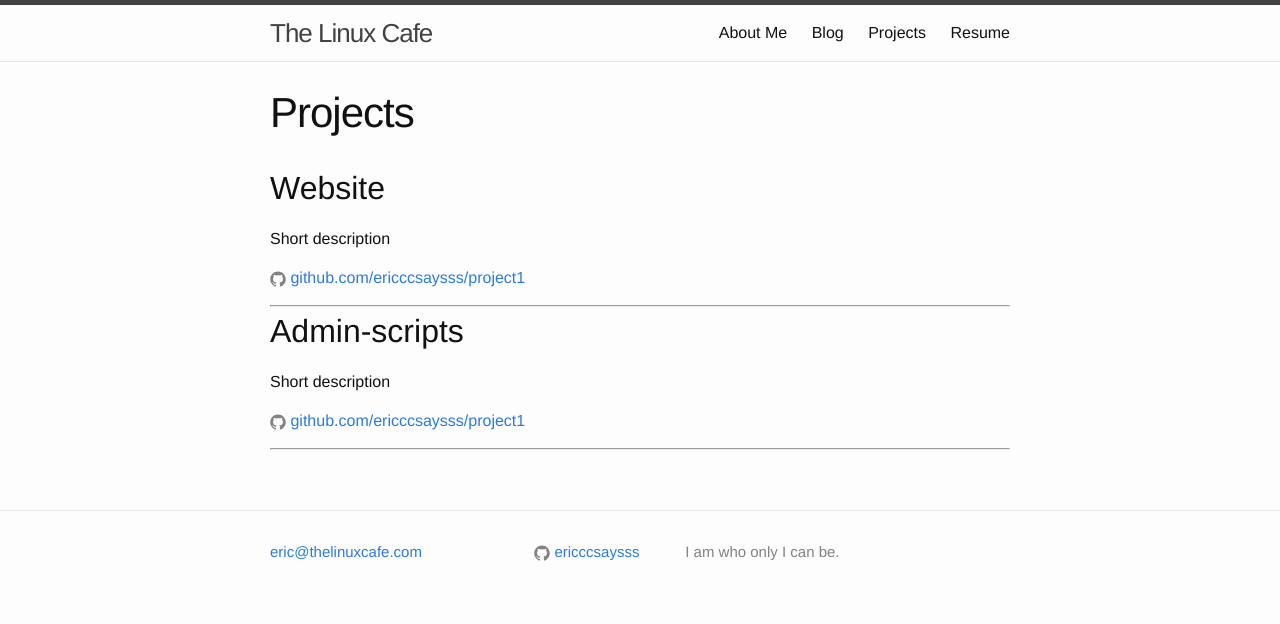
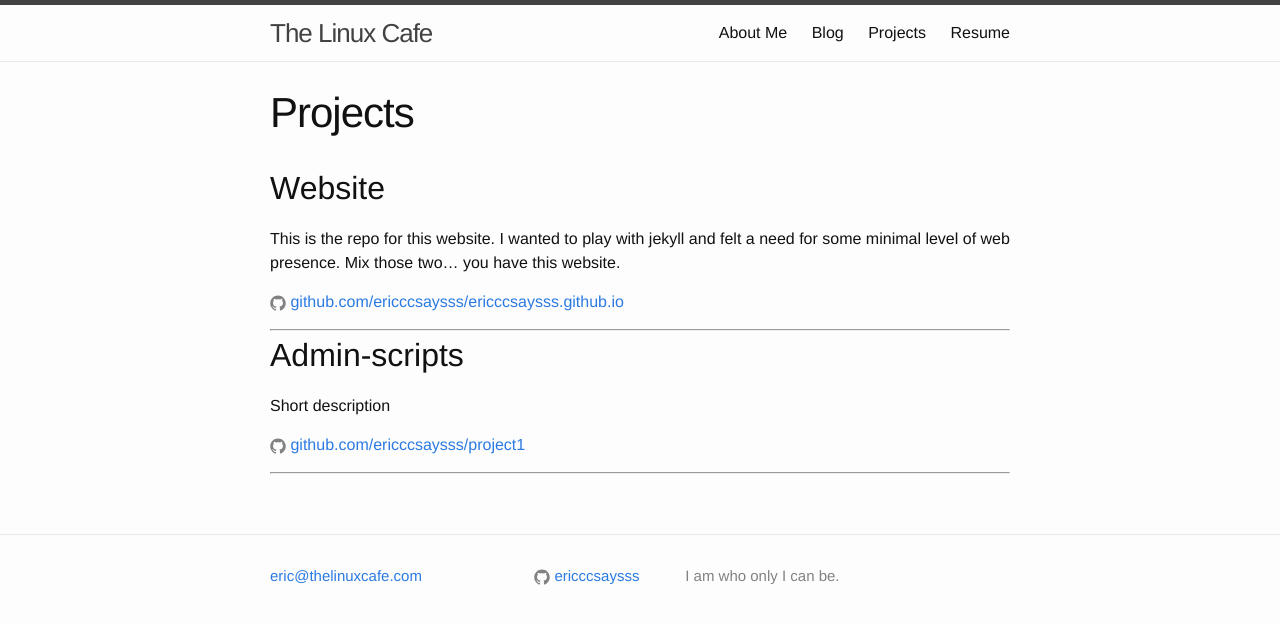
Before and after one commit to ericccsaysss/ericccsaysss.github.io, a Jekyll site: the page built from projects.md, in a window 1280 px wide. Shown: the top 624 px of the page. Built offline with Jekyll 4.4.1, drawn with Linux system fonts in a browser that asks for light colours.

Commit message:
added website to projects page

```diff
--- a/projects.md
+++ b/projects.md
@@ -6,9 +6,10 @@ permalink: /projects/
 
 ## Website
 
-Short description
+This is the repo for this website. I wanted to play with jekyll and felt a need
+for some minimal level of web presence. Mix those two... you have this website.
 
-{% include icon-github.html %}[github.com/ericccsaysss/project1](https://github.com/ericccsaysss/project1)
+{% include icon-github.html %}[github.com/ericccsaysss/ericccsaysss.github.io](https://github.com/ericccsaysss/ericccsaysss.github.io)
 
 ---
 
```
